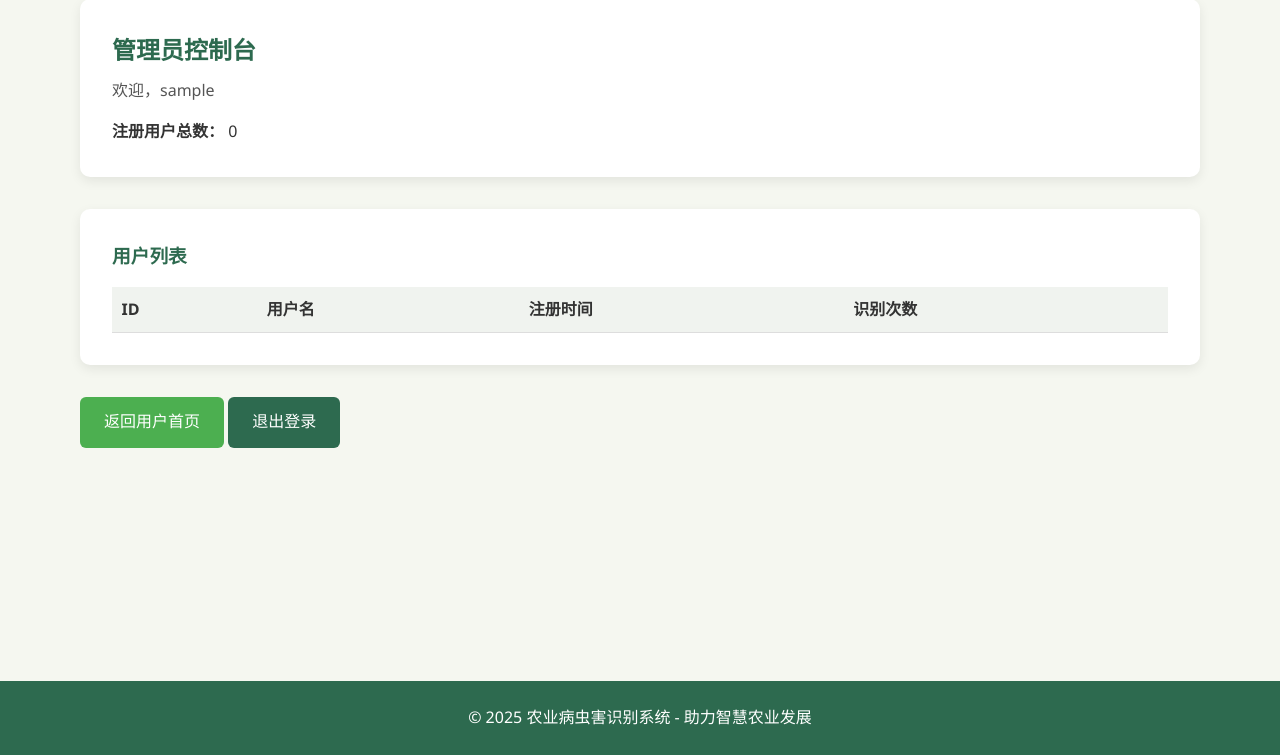
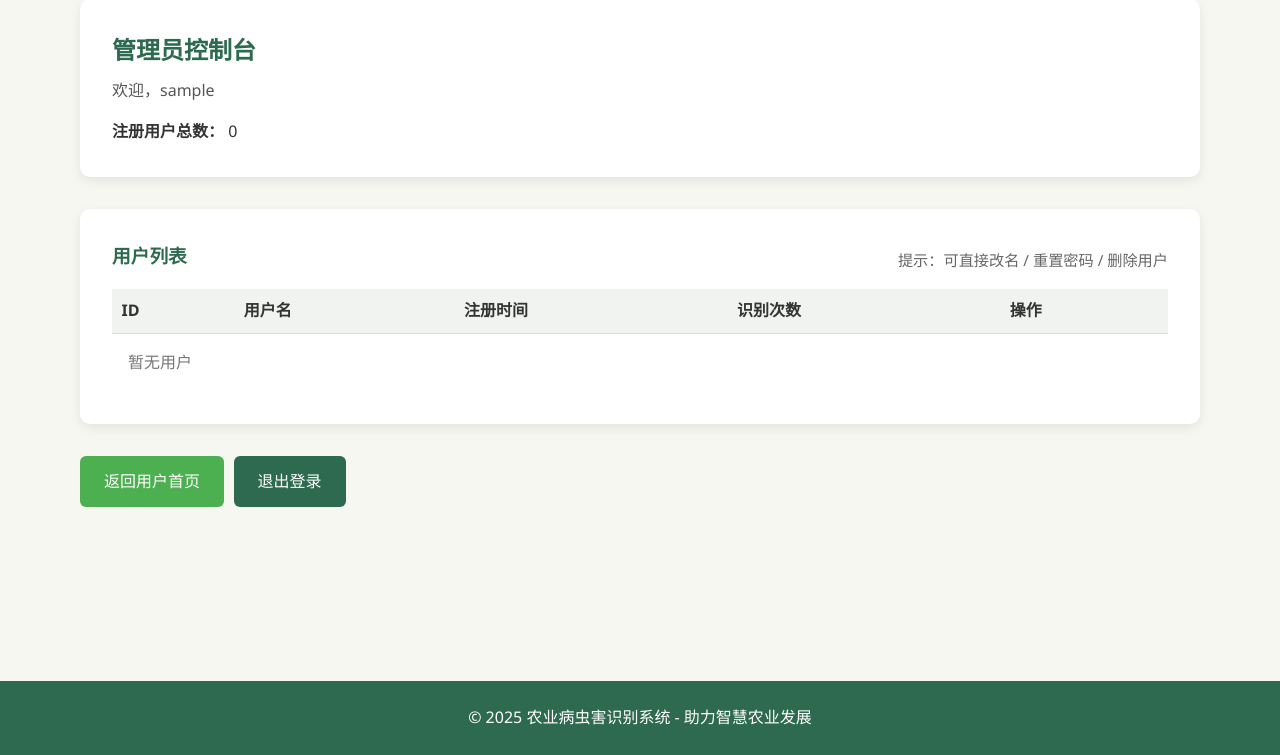
Before and after one commit to JRRabbit/plant-disease-detector, a Flask app: page /admin/dashboard in a window 1280 px wide. Shown: the part 103-858 px from the top of the page. Run offline with Flask 3, Linux system fonts and the light colour scheme; the visitor is signed in with stand-in values (Sample User, id 1); lists and menus that the app fills with data are empty.

Commit message:
Update admin_dashboard.html

```diff
--- a/templates/admin_dashboard.html
+++ b/templates/admin_dashboard.html
@@ -1,41 +1,122 @@
 {% extends "base.html" %}
 {% block title %}管理员控制台{% endblock %}
+
 {% block content %}
 <div class="container" style="margin-top: 2rem;">
+    <!-- 顶部统计卡片 -->
     <div class="card">
-        <h2 style="color:#2d6a4f;">管理员控制台</h2>
+        <h2 style="color:#2d6a4f; margin-bottom: 0.2rem;">管理员控制台</h2>
         <p style="color:#555; margin-top:0.5rem;">欢迎，{{ admin_username }}</p>
         <div style="margin-top:1rem;">
             <strong>注册用户总数：</strong> {{ total }}
         </div>
     </div>
+
+    <!-- 用户列表卡片 -->
     <div class="card">
-        <h3 style="color:#2d6a4f; margin-bottom:1rem;">用户列表</h3>
-        <div style="overflow-x:auto;">
+        <div style="display:flex; align-items:center; justify-content:space-between; gap: 1rem;">
+            <h3 style="color:#2d6a4f; margin-bottom:0.5rem;">用户列表</h3>
+            <div style="color:#666; font-size: 0.95rem;">
+                提示：可直接改名 / 重置密码 / 删除用户
+            </div>
+        </div>
+
+        <div style="overflow-x:auto; margin-top: 0.6rem;">
             <table style="width:100%; border-collapse: collapse;">
                 <thead>
                     <tr style="background:#f0f3ef;">
-                        <th style="text-align:left; padding:0.6rem; border-bottom:1px solid #ddd;">ID</th>
-                        <th style="text-align:left; padding:0.6rem; border-bottom:1px solid #ddd;">用户名</th>
-                        <th style="text-align:left; padding:0.6rem; border-bottom:1px solid #ddd;">注册时间</th>
-                        <th style="text-align:left; padding:0.6rem; border-bottom:1px solid #ddd;">识别次数</th>
+                        <th style="text-align:left; padding:0.6rem; border-bottom:1px solid #ddd; white-space:nowrap;">ID</th>
+                        <th style="text-align:left; padding:0.6rem; border-bottom:1px solid #ddd; white-space:nowrap;">用户名</th>
+                        <th style="text-align:left; padding:0.6rem; border-bottom:1px solid #ddd; white-space:nowrap;">注册时间</th>
+                        <th style="text-align:left; padding:0.6rem; border-bottom:1px solid #ddd; white-space:nowrap;">识别次数</th>
+                        <th style="text-align:left; padding:0.6rem; border-bottom:1px solid #ddd; white-space:nowrap;">操作</th>
                     </tr>
                 </thead>
+
                 <tbody>
                     {% for u in users %}
                     <tr>
-                        <td style="padding:0.6rem; border-bottom:1px solid #eee;">{{ u.id }}</td>
-                        <td style="padding:0.6rem; border-bottom:1px solid #eee;">{{ u.username }}</td>
-                        <td style="padding:0.6rem; border-bottom:1px solid #eee;">{{ u.created_at.strftime('%Y-%m-%d %H:%M') }}</td>
-                        <td style="padding:0.6rem; border-bottom:1px solid #eee;">{{ (u.history|length) if u.history else 0 }}</td>
+                        <td style="padding:0.6rem; border-bottom:1px solid #eee; white-space:nowrap;">
+                            {{ u.id }}
+                        </td>
+
+                        <td style="padding:0.6rem; border-bottom:1px solid #eee;">
+                            <div style="display:flex; align-items:center; gap: 0.5rem; flex-wrap: wrap;">
+                                <span style="font-weight:600;">{{ u.username }}</span>
+
+                                <!-- 改名表单 -->
+                                <form action="{{ url_for('admin_update_user', user_id=u.id) }}" method="post"
+                                      style="display:flex; align-items:center; gap: 0.35rem; margin:0;">
+                                    <input name="username"
+                                           value="{{ u.username }}"
+                                           style="width:140px; padding:6px; border:1px solid #ddd; border-radius:6px;"
+                                           title="输入新用户名" />
+                                    <button type="submit" class="btn btn-secondary" style="padding:6px 10px;">
+                                        改名
+                                    </button>
+                                </form>
+                            </div>
+                        </td>
+
+                        <td style="padding:0.6rem; border-bottom:1px solid #eee; white-space:nowrap;">
+                            {% if u.created_at %}
+                                {{ u.created_at.strftime('%Y-%m-%d %H:%M') }}
+                            {% else %}
+                                -
+                            {% endif %}
+                        </td>
+
+                        <td style="padding:0.6rem; border-bottom:1px solid #eee; white-space:nowrap;">
+                            {{ (u.history|length) if u.history else 0 }}
+                        </td>
+
+                        <td style="padding:0.6rem; border-bottom:1px solid #eee;">
+                            <div style="display:flex; align-items:center; gap:0.5rem; flex-wrap: wrap;">
+
+                                <!-- 重置密码 -->
+                                <form action="{{ url_for('admin_reset_password', user_id=u.id) }}" method="post"
+                                      style="display:flex; align-items:center; gap:0.35rem; margin:0;">
+                                    <input name="new_password"
+                                           placeholder="新密码(≥6位)"
+                                           style="width:160px; padding:6px; border:1px solid #ddd; border-radius:6px;"
+                                           title="输入新密码（建议至少6位）" />
+                                    <button type="submit" class="btn btn-secondary" style="padding:6px 10px;">
+                                        重置密码
+                                    </button>
+                                </form>
+
+                                <!-- 删除用户 -->
+                                <form action="{{ url_for('admin_delete_user', user_id=u.id) }}" method="post"
+                                      style="margin:0;"
+                                      onsubmit="return confirm('确定要删除用户【{{ u.username }}】吗？\\n此操作不可恢复，并会删除其历史记录与评论！');">
+                                    <button type="submit"
+                                            class="btn"
+                                            style="background:#c0392b; color:#fff; padding:6px 12px; border-radius:8px;">
+                                        删除
+                                    </button>
+                                </form>
+
+                            </div>
+                        </td>
                     </tr>
                     {% endfor %}
+
+                    {% if not users or users|length == 0 %}
+                    <tr>
+                        <td colspan="5" style="padding:1rem; color:#777;">
+                            暂无用户
+                        </td>
+                    </tr>
+                    {% endif %}
                 </tbody>
             </table>
         </div>
     </div>
-    <div class="action-section" style="margin-top:1rem;">
+
+    <!-- 底部按钮 -->
+    <div class="action-section" style="margin-top:1rem; display:flex; gap: 0.6rem; flex-wrap: wrap;">
         <a href="{{ url_for('dashboard') }}" class="btn">返回用户首页</a>
         <a href="{{ url_for('logout') }}" class="btn btn-secondary">退出登录</a>
     </div>
+</div>
 {% endblock %}
```
